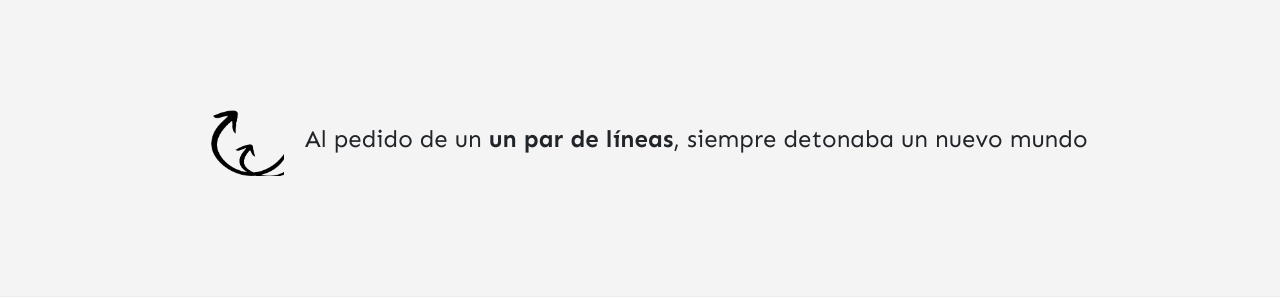
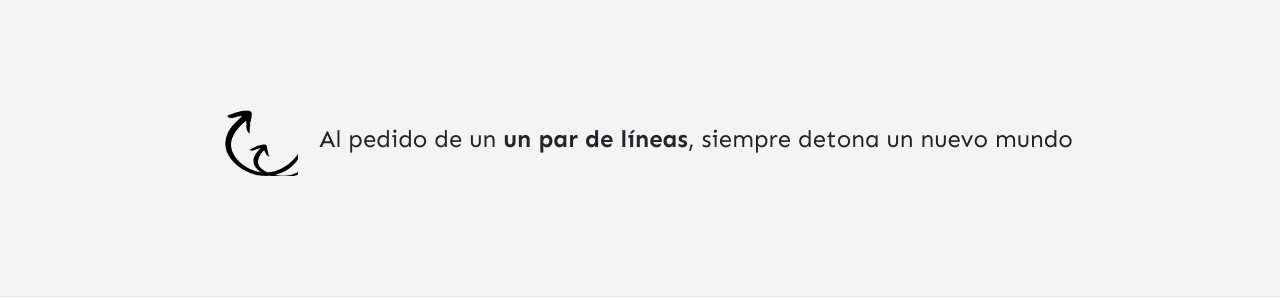
Before and after one commit to kanancho/unpardelineas, a Jekyll site: the page built from index.html, in a window 1280 px wide. Shown: the part 1930-2230 px from the top of the page. Built offline with Jekyll 4.4.1, drawn with Linux system fonts in a browser that asks for light colours; nearby versions of some CDN libraries; the list of posts is cut into pages by our own code; comment, search, counter and statistics services are not loaded.

Commit message:
Update default.html

```diff
--- a/_layouts/default.html
+++ b/_layouts/default.html
@@ -94,7 +94,7 @@
     <!-- Newsletter
     ================================================== -->
     <div class="newsletter text-center">
-        <span class="h4"><img src="{{ site.baseurl }}/{{ site.logo }}" class="newsletter-logo" alt="{{site.title}}"> &nbsp; Al pedido de un <b>un par de líneas</b>, siempre detonaba un nuevo mundo</span>
+        <span class="h4"><img src="{{ site.baseurl }}/{{ site.logo }}" class="newsletter-logo" alt="{{site.title}}"> &nbsp; Al pedido de un <b>un par de líneas</b>, siempre detona un nuevo mundo</span>
     </div>
     {% endif %}
 
```
